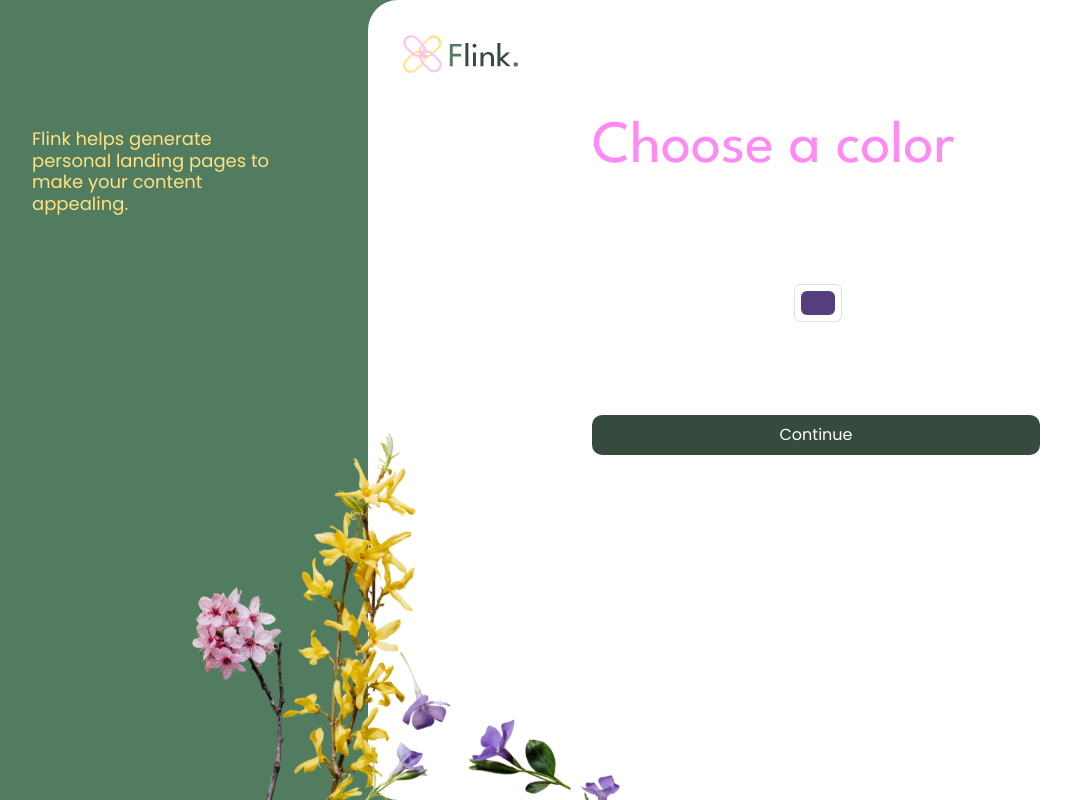
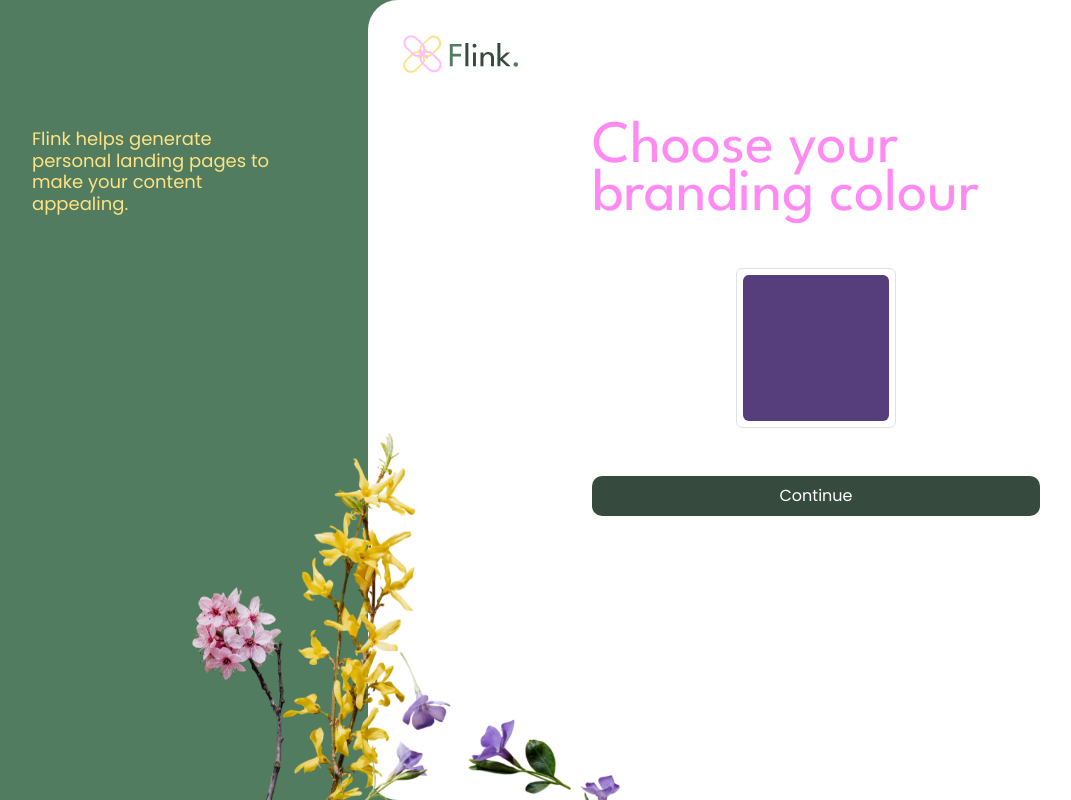
Before and after one commit to catherine-tao/flink, a React (Create React App) app: page /choose-color in a window 1280 px wide. Shown: the whole page, without its empty margins (16-1087 px from the left). Built offline with nearby package versions, Linux system fonts and the light colour scheme.

Commit message:
Styled the colour picker

```diff
--- a/src/App.css
+++ b/src/App.css
@@ -277,8 +277,13 @@ a {
 
 }
 
+.form-control-color {
+  width: 10rem !important;
+  height: 10rem !important;
+}
+
 .color-button {
-  padding-top: 25%;
-  padding-bottom: 10%;
-  padding-left: 45%;
+  display: flex;
+  justify-content: center;
+  margin-top: 3rem;
 }
--- a/src/pages/chooseColor.js
+++ b/src/pages/chooseColor.js
@@ -22,14 +22,8 @@ export default function ChooseColor({ email, socialLinks }) {
             <div className="white-right-panel">
                 <img className="white-panel-logo" src={Logo}/>
                 <div className="w-50 mt-5 mx-auto">
-                <h1 className="h1-pink mb-0">Choose a color</h1>
+                <h1 className="h1-pink mb-0">Choose your branding colour</h1>
                 <div className="color-button">
-                    {/* {categories.map((category) =>
-                        <button onClick={() => {setSelectedTemplate(category)}}
-                        className={category == selectedCategory ? "category-button-selected category-button" : "category-button"}>
-                        {category}
-                        </button>
-                    )} */}
                     <Form.Control
                         type="color"
                         id="exampleColorInput"
```
